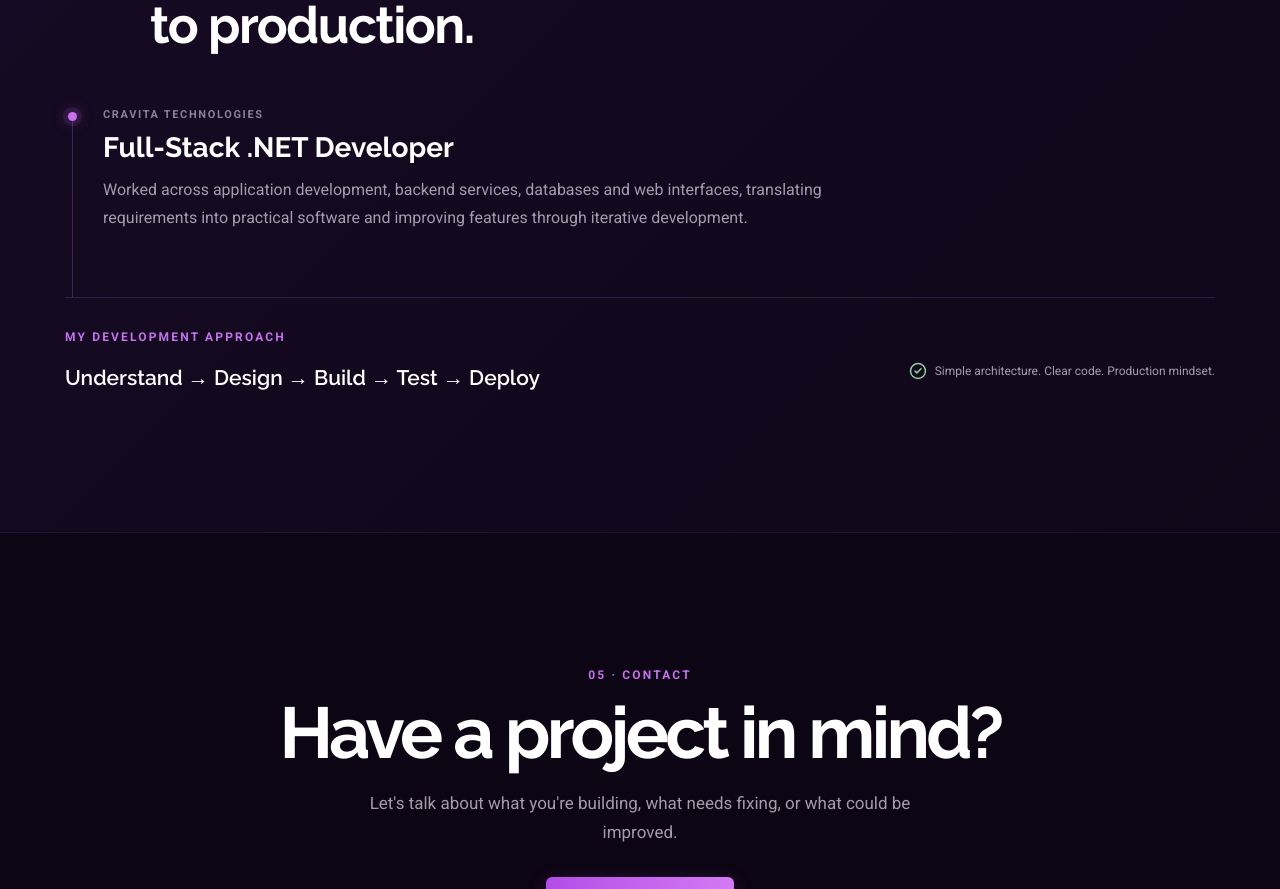
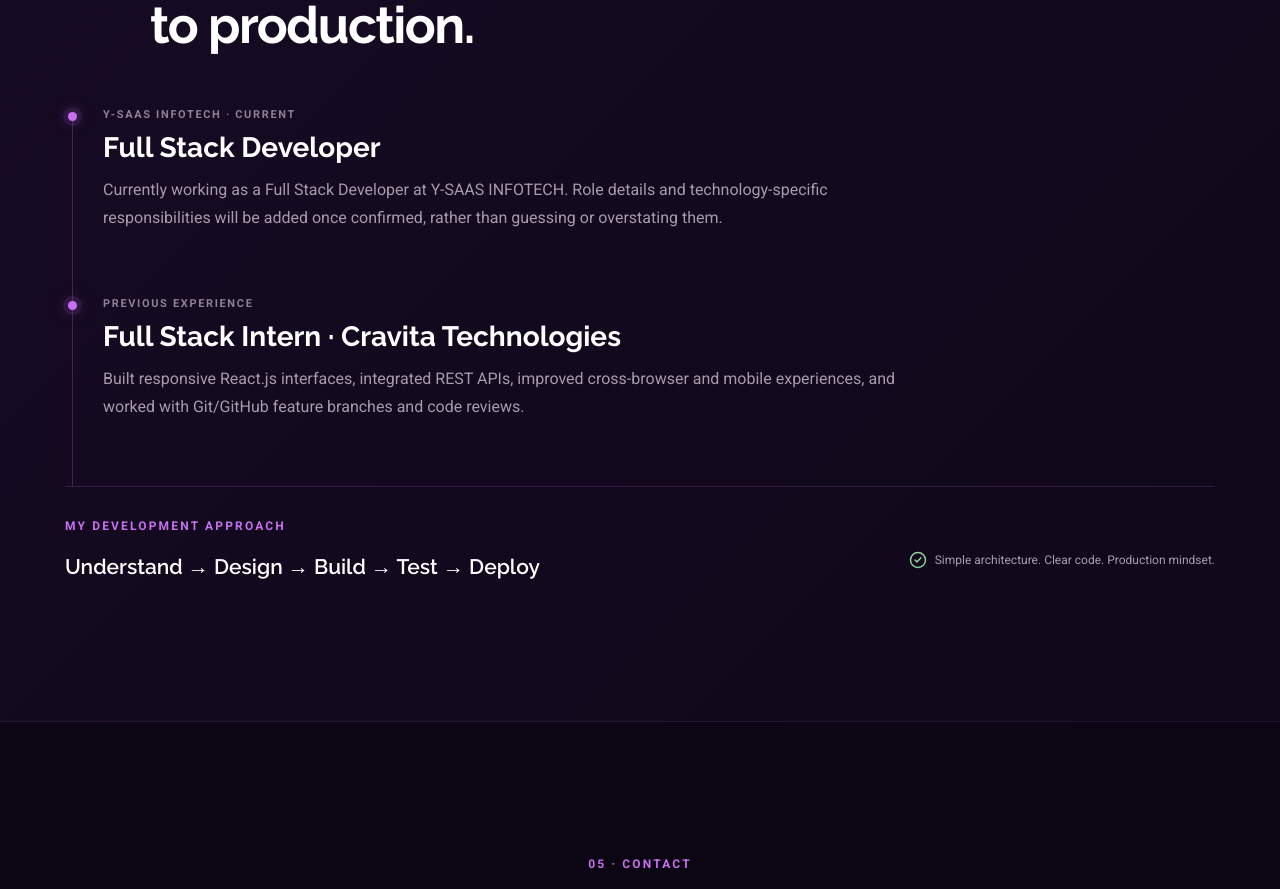
Before and after one commit to jaffukhandu-rgb/jafar-khandu-portfolio, a React (Vite) app: page / in a window 1280 px wide. Shown: the part 3445-4334 px from the top of the page. Built offline with nearby package versions, Linux system fonts and the light colour scheme.

Commit message:
Update current employment to Y-SAAS INFOTECH

```diff
--- a/src/main.jsx
+++ b/src/main.jsx
@@ -60,7 +60,7 @@ function App() {
 
         <section id="projects" className="section container"><div className="section-heading"><span>03</span><div><p className="kicker">SELECTED WORK</p><h2>Projects that show<br />how I think and build.</h2></div></div><div className="projects-list">{projects.map((p, i) => <article className={`project ${i === 0 ? 'featured' : ''}`} key={p.title}><div className="project-index">0{i + 1}</div><div className="project-main"><p className="project-label">{p.label}</p><h3>{p.title}</h3><p>{p.description}</p><div className="tag-list">{p.stack.map(x => <span key={x}>{x}</span>)}</div></div><a className="project-link" href={p.link} target="_blank" rel="noreferrer">Live <ArrowUpRight size={18} /></a></article>)}</div></section>
 
-        <section id="experience" className="section muted"><div className="container"><div className="section-heading"><span>04</span><div><p className="kicker">EXPERIENCE</p><h2>From requirements<br />to production.</h2></div></div><div className="timeline"><div className="timeline-line" /><article><div className="time-dot" /><div><p className="time-date">CRAVITA TECHNOLOGIES</p><h3>Full-Stack .NET Developer</h3><p>Worked across application development, backend services, databases and web interfaces, translating requirements into practical software and improving features through iterative development.</p></div></article></div><div className="approach"><div><p className="kicker">MY DEVELOPMENT APPROACH</p><h3>Understand → Design → Build → Test → Deploy</h3></div><div className="approach-note"><CheckCircle2 size={18} /><span>Simple architecture. Clear code. Production mindset.</span></div></div></div></section>
+        <section id="experience" className="section muted"><div className="container"><div className="section-heading"><span>04</span><div><p className="kicker">EXPERIENCE</p><h2>From requirements<br />to production.</h2></div></div><div className="timeline"><div className="timeline-line" /><article><div className="time-dot" /><div><p className="time-date">Y-SAAS INFOTECH · CURRENT</p><h3>Full Stack Developer</h3><p>Currently working as a Full Stack Developer at Y-SAAS INFOTECH. Role details and technology-specific responsibilities will be added once confirmed, rather than guessing or overstating them.</p></div></article><article><div className="time-dot" /><div><p className="time-date">PREVIOUS EXPERIENCE</p><h3>Full Stack Intern · Cravita Technologies</h3><p>Built responsive React.js interfaces, integrated REST APIs, improved cross-browser and mobile experiences, and worked with Git/GitHub feature branches and code reviews.</p></div></article></div><div className="approach"><div><p className="kicker">MY DEVELOPMENT APPROACH</p><h3>Understand → Design → Build → Test → Deploy</h3></div><div className="approach-note"><CheckCircle2 size={18} /><span>Simple architecture. Clear code. Production mindset.</span></div></div></div></section>
 
         <section id="contact" className="contact container"><p className="kicker">05 · CONTACT</p><h2>Have a project in mind?</h2><p>Let's talk about what you're building, what needs fixing, or what could be improved.</p><a className="btn primary" href="mailto:jafarkhanduwala@gmail.com">Start a conversation <Mail size={18} /></a><div className="socials"><a href="mailto:jafarkhanduwala@gmail.com"><Mail size={18} /> Email</a><a href="https://www.linkedin.com/in/jafar-khandu-7ba828427" target="_blank" rel="noreferrer">LinkedIn</a><a href="https://github.com/jaffukhandu-rgb" target="_blank" rel="noreferrer">GitHub</a></div></section>
       </main><footer className="footer container"><span>© {new Date().getFullYear()} Jafar Khandu</span><span>Designed & built with React</span></footer>
```
